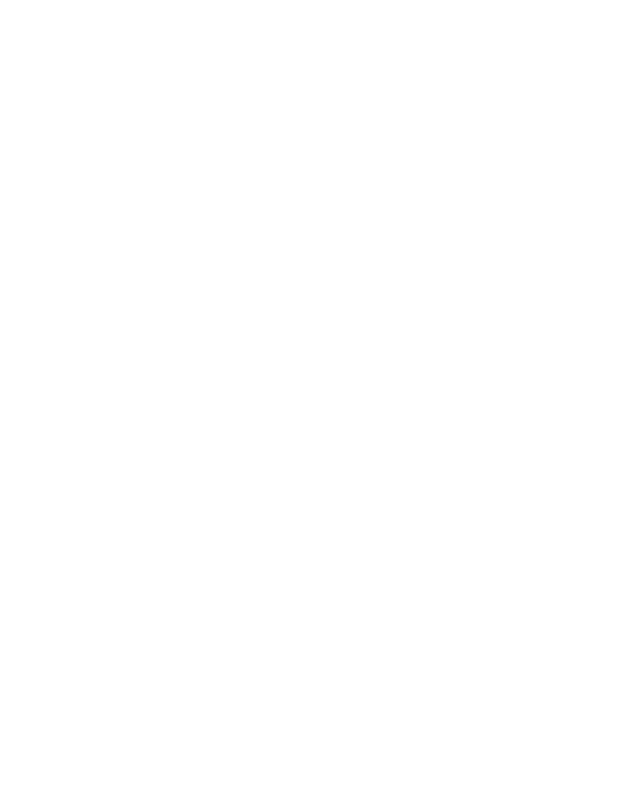
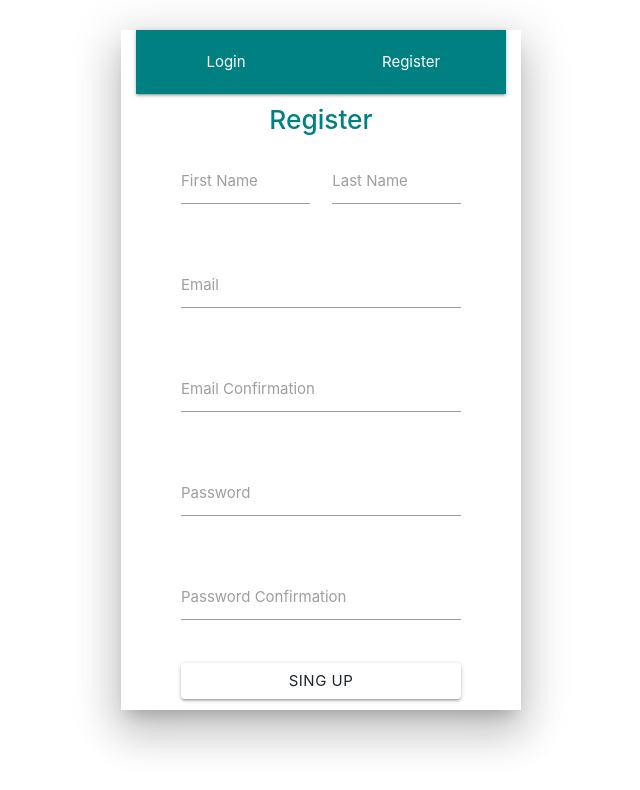
Before and after one commit to cnbillow/front-SpringApi, an Angular app: page /home in a window 1280 px wide. Before the commit this address led to /. Shown: the top 790 px of the page, without its empty margins (319-959 px from the left). Built offline with nearby package versions, Linux system fonts and the light colour scheme.

Commit message:
views login and register

```diff
--- a/src/app/app-routing.module.ts
+++ b/src/app/app-routing.module.ts
@@ -10,9 +10,13 @@
 
 
 const appRoutes: Routes = [
-      { path: '', component: HomeComponent },
+
+
+      { path: '',redirectTo : '/home' , pathMatch: "full"},
+      { path: 'home', component: HomeComponent },
       { path: 'login', component: LoginComponent },
       { path: 'register', component: RegisterComponent },
+      { path: '**',redirectTo : '/home' , pathMatch: "full"},
 ];
 
 
--- a/src/app/home/home.component.css
+++ b/src/app/home/home.component.css
@@ -0,0 +1,24 @@
+
+.container
+{
+	margin-top:30px;
+	width: 400px;
+	height: 680px;
+}
+
+.login
+{
+    border-right: 190px;
+	background-color: teal;
+	width: 180px;
+	text-align: center;
+
+}
+.register
+{
+	background-color: teal;
+	width: 190px;
+    text-align: center;
+
+
+}
--- a/src/app/home/home.component.html
+++ b/src/app/home/home.component.html
@@ -1,12 +1,15 @@
+<div class="container white z-depth-5">
+  <nav >
+    <ul>
+       <li class="login"><a (click)="checkClickButton('login')">Login</a></li>
+       <li class="register"><a (click)="checkClickButton('register')">Register</a></li>
+    </ul>
+  </nav>
+  <div [hidden]="login" class="col s12">
+       <app-login></app-login>
+  </div>
+  <div [hidden]="register" class="col s12">
+      <app-register></app-register>
+  </div>
 
-  <div class="row">
-    <form class="col s12">
-      <div class="row">
-        <div class="input-field col s12">
-          <input id="email" type="email" class="validate">
-          <label for="email">HOME</label>
-          <span class="helper-text" data-error="wrong" data-success="right">HOME</span>
-        </div>
-      </div>
-    </form>
-  </div>
+</div>
--- a/src/app/home/home.component.ts
+++ b/src/app/home/home.component.ts
@@ -1,4 +1,8 @@
 import { Component, OnInit } from '@angular/core';
+
+
+import {FormGroup } from '@angular/forms';
+
 
 @Component({
   selector: 'app-home',
@@ -7,9 +11,38 @@
 })
 export class HomeComponent implements OnInit {
 
+ login: boolean;
+ register: boolean;
+ type: String;
+
   constructor() { }
 
   ngOnInit() {
+
+  	  this.login = true;
+  	  this.register = false;
+
   }
 
+  private checkClickButton(type){
+
+       switch (type) {
+       	case "register":
+       		   this.login = false;
+  	         this.register = true;
+       		break;
+       	case "login":
+        		this.login = true;
+  	        this.register = false;
+     		break;
+
+       	default:
+       		  this.login = true;
+  	        this.register = false;
+       		break;
+       }
+  }
+
+
+
 }
--- a/src/app/login/login.component.css
+++ b/src/app/login/login.component.css
@@ -0,0 +1,13 @@
+.title
+{
+	margin-top:10px;
+	text-align: center;
+	color: teal;
+
+}
+
+.btnregister
+{
+	text-align: center;
+	width: 280px;
+}
--- a/src/app/login/login.component.html
+++ b/src/app/login/login.component.html
@@ -1,11 +1,20 @@
-<div class="row">
+  <div class="col s12">
     <form class="col s12">
-      <div class="row">
-        <div class="input-field col s12">
-          <input id="email" type="email" class="validate">
-          <label for="email">LOGIN</label>
-          <span class="helper-text" data-error="wrong" data-success="right">LOGIN</span>
+      <div class="form-container">
+        <h3 class="title">Login</h3>
+        <div class="row">
+          <div class="input-field col s12">
+            <input type="email" class="validate">
+            <label for="email">Email</label>
+          </div>
         </div>
+        <div class="row">
+          <div class="input-field col s12">
+            <input  type="password" class="validate">
+            <label for="password">Password</label>
+          </div>
+        </div>
+          <button class="btn btnregister" type="submit" name="action">Sing up</button>
       </div>
     </form>
   </div>
--- a/src/app/register/register.component.css
+++ b/src/app/register/register.component.css
@@ -0,0 +1,12 @@
+.title
+{
+	margin-top:10px;
+	text-align: center;
+	color: teal;
+}
+
+.btnregister
+{
+	text-align: center;
+	width: 280px;
+}
--- a/src/app/register/register.component.html
+++ b/src/app/register/register.component.html
@@ -1,11 +1,44 @@
-<div class="row">
+  <div class="col s12">
     <form class="col s12">
-      <div class="row">
-        <div class="input-field col s12">
-          <input id="email" type="email" class="validate">
-          <label for="email">REGISTER</label>
-          <span class="helper-text" data-error="wrong" data-success="right">REGISTER</span>
+      <div class="form-container">
+        <h3 class="title ">Register</h3>
+        <div class="row">
+          <div class="input-field col s6">
+            <input type="text" class="validate">
+            <label for="last_name">First Name</label>
+          </div>
+          <div class="input-field col s6">
+            <input  type="text" class="validate">
+            <label for="last_name">Last Name</label>
+          </div>
         </div>
+        <div class="row">
+          <div class="input-field col s12">
+            <input type="email" class="validate">
+            <label for="email">Email</label>
+          </div>
+        </div>
+        <div class="row">
+          <div class="input-field col s12">
+            <input  type="email" class="validate">
+            <label for="email-confirm">Email Confirmation</label>
+          </div>
+        </div>
+        <div class="row">
+          <div class="input-field col s12">
+            <input  type="password" class="validate">
+            <label for="password">Password</label>
+          </div>
+        </div>
+        <div class="row">
+          <div class="input-field col s12">
+            <input  type="password" class="validate">
+            <label for="password-confirm">Password Confirmation</label>
+          </div>
+        </div>
+      <!--   <div class="row"> -->
+          <button class="btn btnregister" type="submit" name="action">Sing up</button>
+    <!--     </div> -->
       </div>
     </form>
   </div>
```
